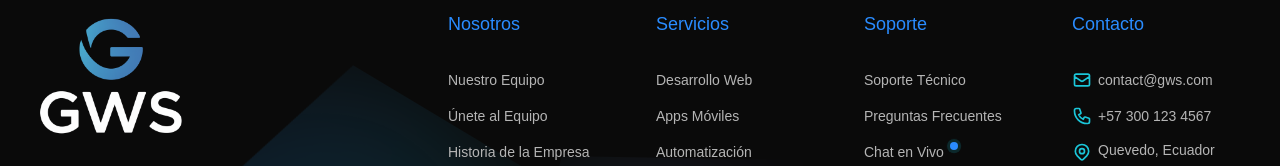
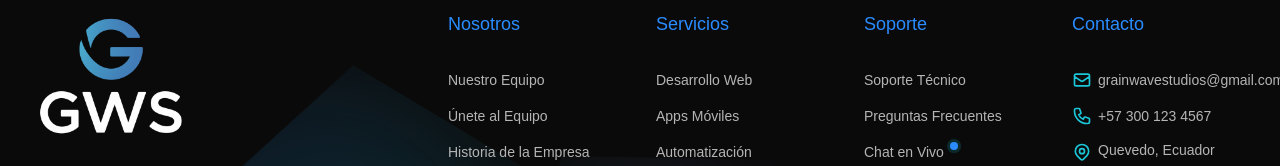
Before and after one commit to EmanuelVMec/GWS, a Next.js app in the folder empresa/: page /soporte in a window 1280 px wide. Shown: the part 3627-3793 px from the top of the page. Built offline with nearby package versions, Linux system fonts and the light colour scheme.

Commit message:
Update Footer.tsx

```diff
--- a/empresa/src/app/components/Footer.tsx
+++ b/empresa/src/app/components/Footer.tsx
@@ -252,7 +252,7 @@ export default function Footer() {
                     </svg>
 
                     <span className="flex-1 text-[#B5B5B5] hover:text-[#1BC6D9] transition duration-300">
-                      contact@gws.com
+                      grainwavestudios@gmail.com
                     </span>
                   </a>
                 </li>
```
